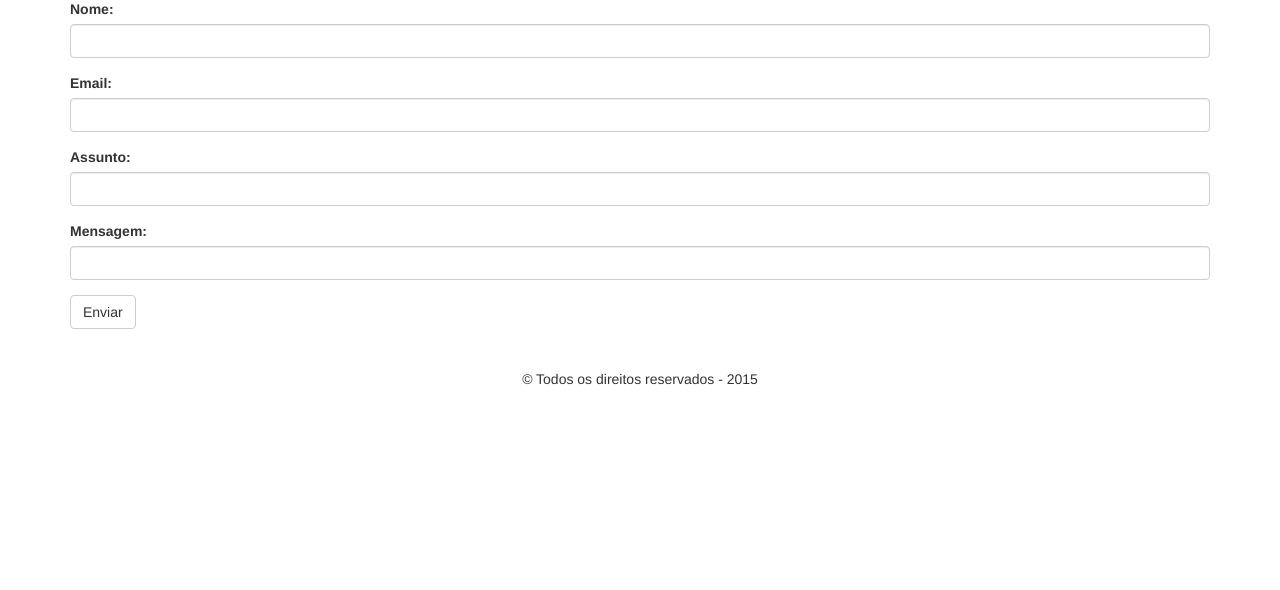
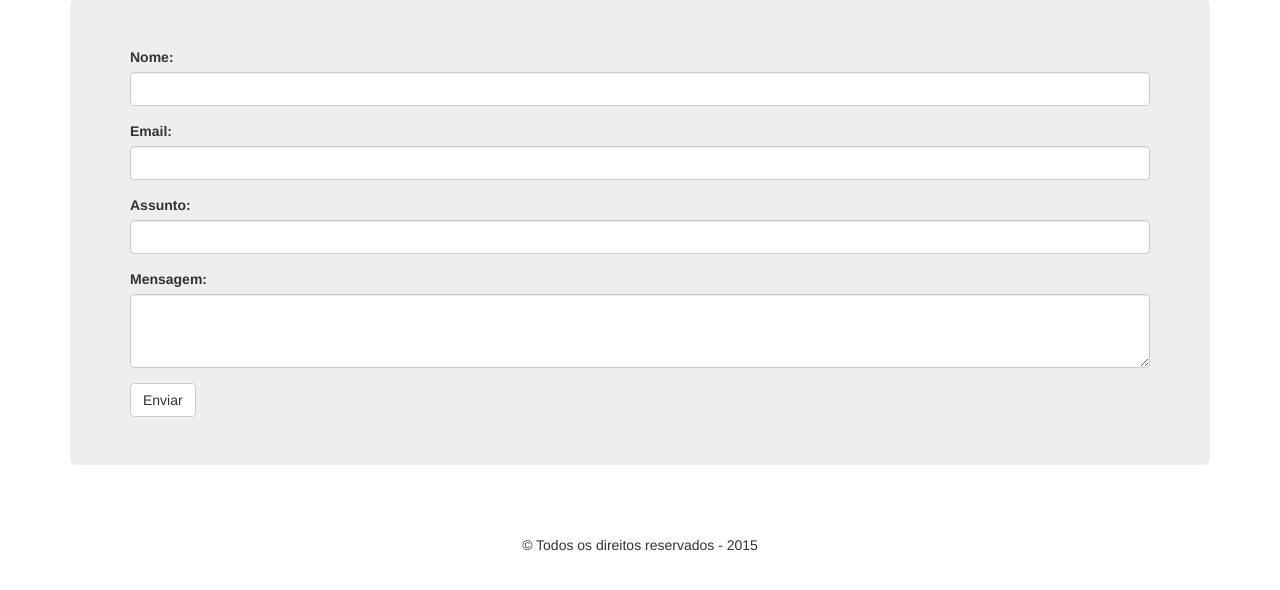
Before and after one commit to thiagolima85/php-code-education, a PHP site: page /contato.php in a window 1280 px wide. Shown: the part 51-641 px from the top of the page. Run offline with PHP 8.4, Linux system fonts and the light colour scheme; some libraries are stand-ins or nearby versions.

```diff
--- a/contato.php
+++ b/contato.php
@@ -6,7 +6,9 @@
 
 <body>
     <?php require_once ("menu.php"); ?>
+
     <div class="container">
+        <div class="jumbotron">
             <form>
                 <div class="form-group">
                     <label for="exampleInputName">Nome:</label>
@@ -22,11 +24,11 @@
                 </div>
                 <div class="form-group">
                     <label for="exampleInputMessage">Mensagem:</label>
-                    <input type="message" class="form-control" id="exampleInputEmail1" placeholder="">
+                    <textarea class="form-control" rows="3"></textarea>
                 </div>
                 <button type="submit" class="btn btn-default">Enviar</button>
             </form>
-
+        </div>
             <?php require_once("footer.php"); ?>
     </div><!-- /.container -->
 
```
